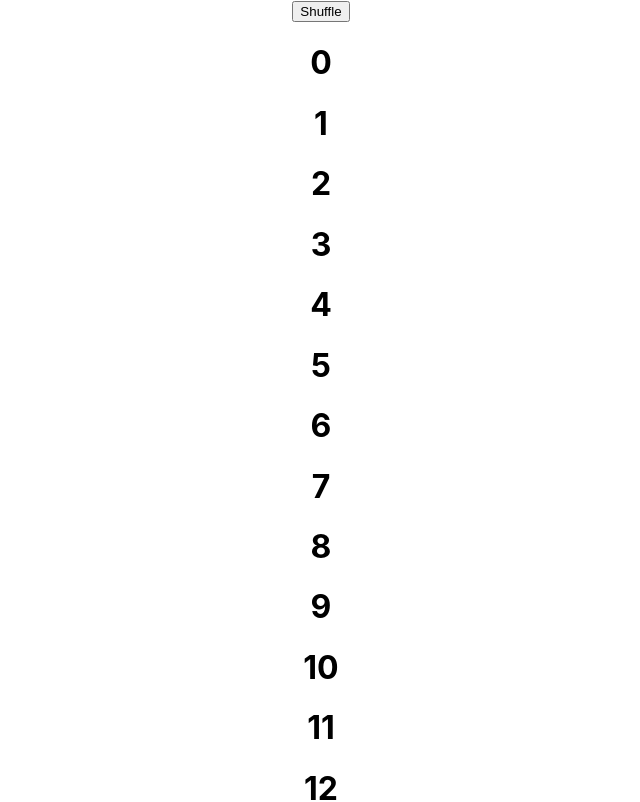
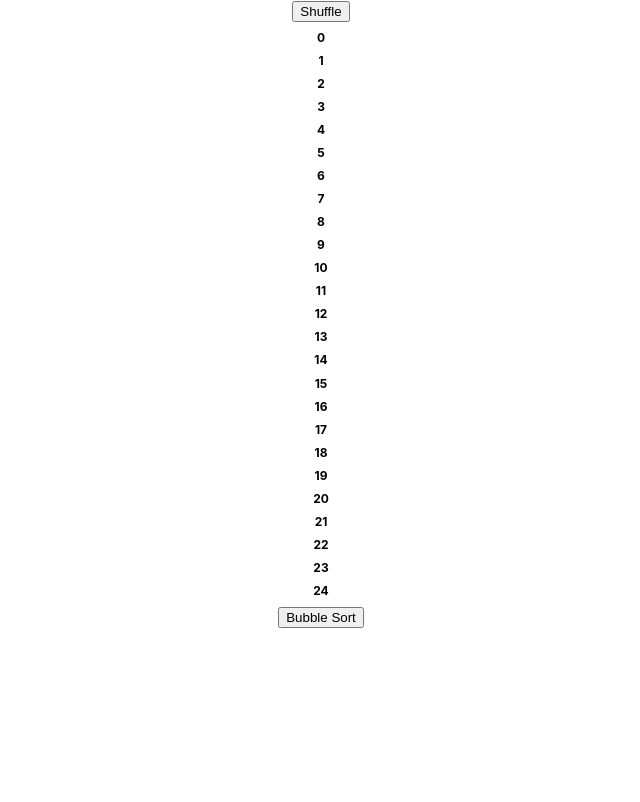
Before and after one commit to rishiskhare/sorting-visualizer, a React (Create React App) app: page / in a window 1280 px wide. Shown: the top 802 px of the page, without its empty margins (319-959 px from the left). Built offline with nearby package versions, Linux system fonts and the light colour scheme.

Commit message:
Tried to fix timers

```diff
--- a/public/index.html
+++ b/public/index.html
@@ -9,7 +9,6 @@
       name="description"
       content="Web site created using create-react-app"
     />
-    <link rel="apple-touch-icon" href="%PUBLIC_URL%/logo192.png" />
     <!--
       manifest.json provides metadata used when your web app is installed on a
       user's mobile device or desktop. See https://developers.google.com/web/fundamentals/web-app-manifest/
--- a/src/App.css
+++ b/src/App.css
@@ -36,3 +36,7 @@
     transform: rotate(360deg);
   }
 }
+
+h1 {
+  font-size: 12px;
+}
--- a/src/components/SortingVisualizer.jsx
+++ b/src/components/SortingVisualizer.jsx
@@ -1,7 +1,13 @@
 import React, { useState } from "react";
+import { useEffect } from "react";
+import bubbleSort from "../sorting/bubbleSort";
 
 const SortingVisualizer = () => {
-  const [numItems, setNumItems] = useState(100);
+  const [numItems, setNumItems] = useState(25);
+  // const [delay, setDelay] = useState(500);
+  let delay = 1000;
+  const [i, seti] = useState(1);
+  const [timeOuts, setTimeOuts] = useState([]);
 
   const generateDefaultArray = (items) => {
     const arr = [];
@@ -12,6 +18,17 @@ const SortingVisualizer = () => {
   };
 
   const [itemsArray, setItemsArray] = useState(generateDefaultArray(numItems));
+
+  const updateBars = (items) => {
+    console.log(delay * i);
+    setTimeOuts([
+      ...timeOuts,
+      setTimeout(() => {
+        setItemsArray(items);
+      }, delay * i),
+    ]);
+    seti(i + 1);
+  };
 
   const shuffleArray = (a) => {
     let arr = JSON.parse(JSON.stringify(a));
@@ -32,6 +49,9 @@ const SortingVisualizer = () => {
       {itemsArray.map((item) => (
         <h1 key={item}>{item}</h1>
       ))}
+      <button onClick={() => bubbleSort(itemsArray, updateBars)}>
+        Bubble Sort
+      </button>
     </div>
   );
 };
--- /dev/null
+++ b/src/sorting/bubbleSort.js
@@ -0,0 +1,21 @@
+const bubbleSort = (a, updateBars) => {
+  // let arr = JSON.parse(JSON.stringify(a));
+  // for (let i = 0; i < arr.length; i++) {
+  //   for (let j = i + 1; j < arr.length; j++) {
+  //     if (arr[i] > arr[j]) {
+  //       // Swap elements at i and j
+  //       const temp = arr[i];
+  //       arr[i] = arr[j];
+  //       arr[j] = temp;
+  //     }
+  //     updateBars(arr);
+  //   }
+  // }
+  let arr = JSON.parse(JSON.stringify(a));
+  arr[0] = -5;
+  updateBars(arr);
+  arr[0] = -10;
+  updateBars(arr);
+};
+
+export default bubbleSort;
```
Also changed, not shown: public/manifest.json.
